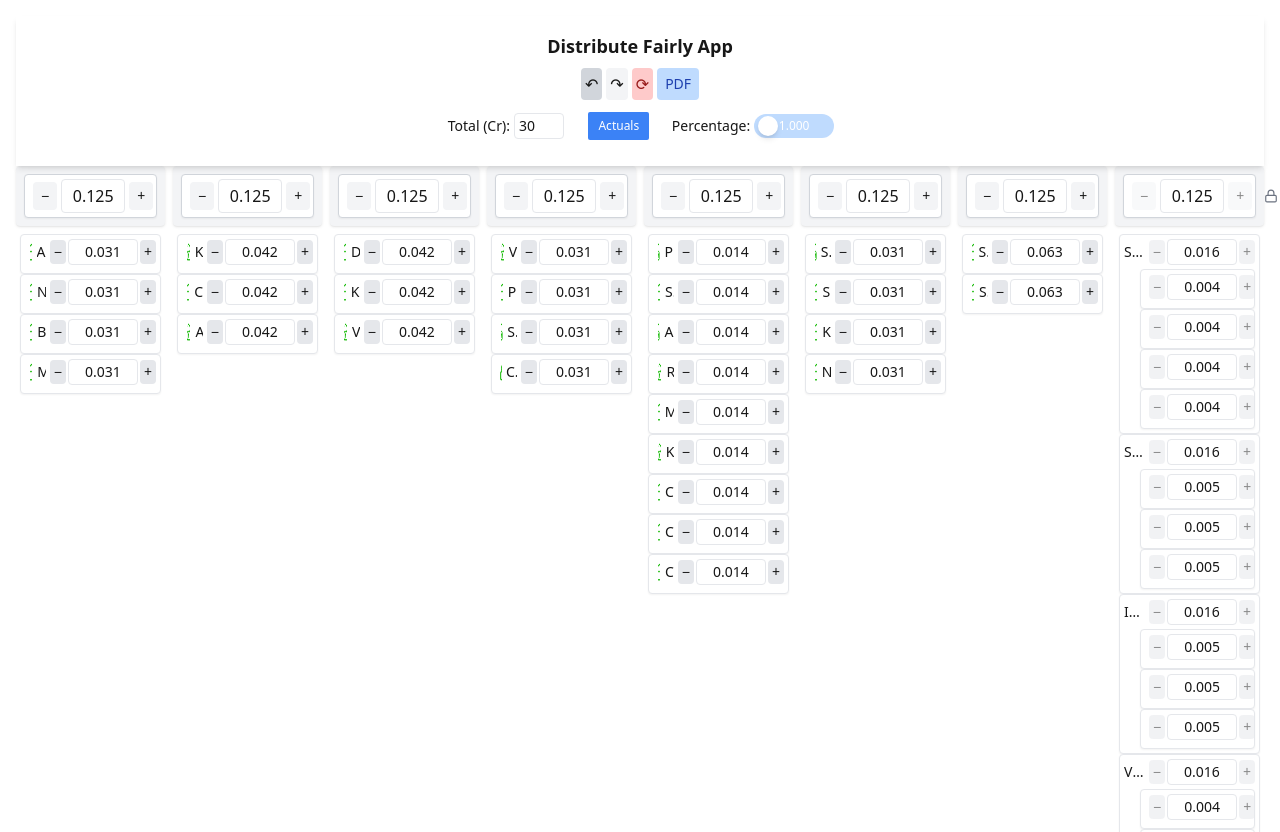
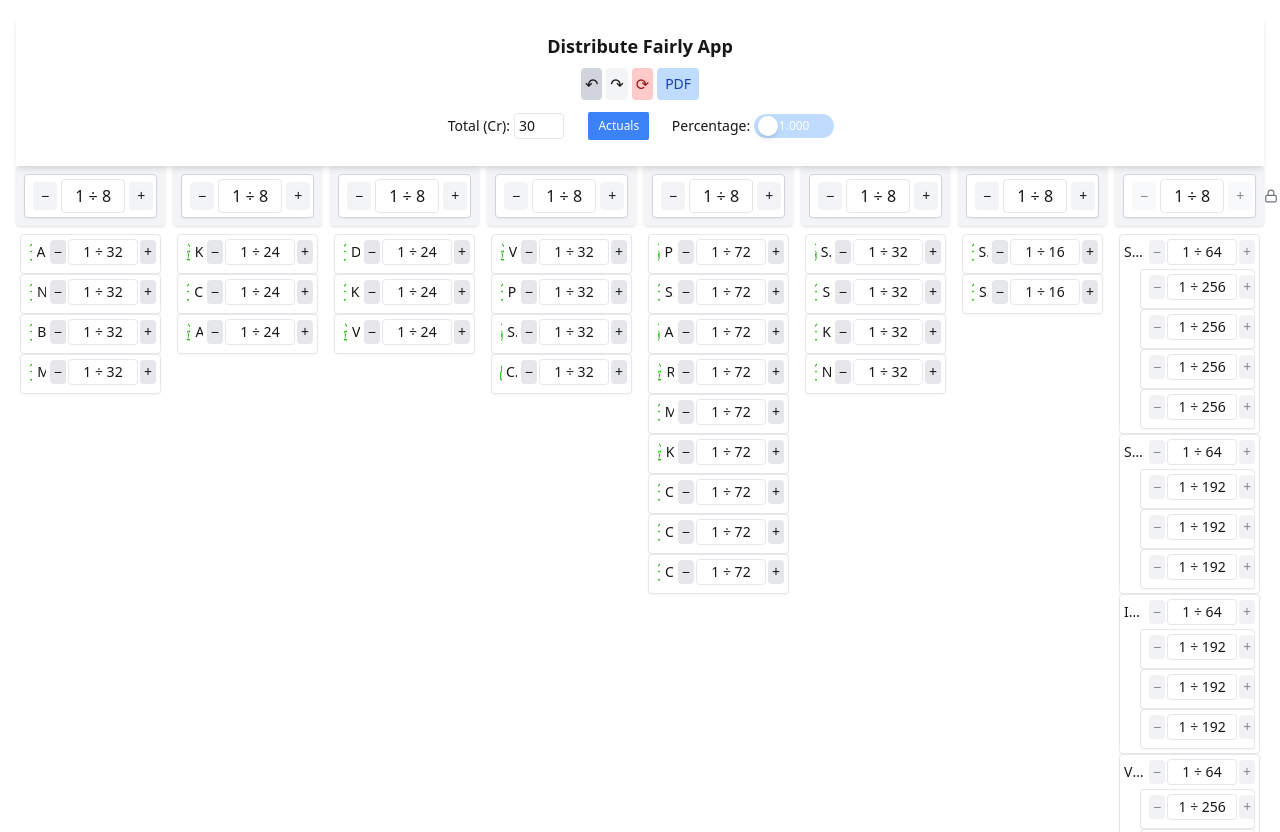
Before and after one commit to zarir-engineer/fair-distribution-app, a Next.js app: page / in a window 1280 px wide. Built offline with nearby package versions, Linux system fonts and the light colour scheme.

Commit message:
Update SingleTreeColumn.tsx
show fractions not decimal

```diff
--- a/app/components/SingleTreeColumn.tsx
+++ b/app/components/SingleTreeColumn.tsx
@@ -355,7 +355,7 @@ const SingleTreeColumn = () => {
                     ? `${(node.value * totalAmount).toFixed(2)} Cr`
                     : usePercentageOf66
                     ? (node.value * 66.67).toFixed(2)
-                    : node.value.toFixed(3)}
+                    : decimalToFraction(node.value)}
                 </span>
               </div>
 
@@ -509,7 +509,7 @@ const SingleTreeColumn = () => {
                       ? (node.value * totalAmount).toFixed(2)
                       : usePercentageOf66
                       ? (node.value * 66.67).toFixed(2)
-                      : node.value.toFixed(3)}
+                      : decimalToFraction(node.value)}
                   </span>
                   <button
                     onClick={() => handleChange([index], round(node.value + 0.001))}
@@ -558,7 +558,7 @@ const SingleTreeColumn = () => {
                       ? (node.value * totalAmount).toFixed(2)
                       : usePercentageOf66
                       ? (node.value * 66.67).toFixed(2)
-                      : node.value.toFixed(3)}
+                      : decimalToFraction(node.value)}
                   </span>
                   <button
                     onClick={() => handleChange([index], round(node.value + 0.001))}
```
